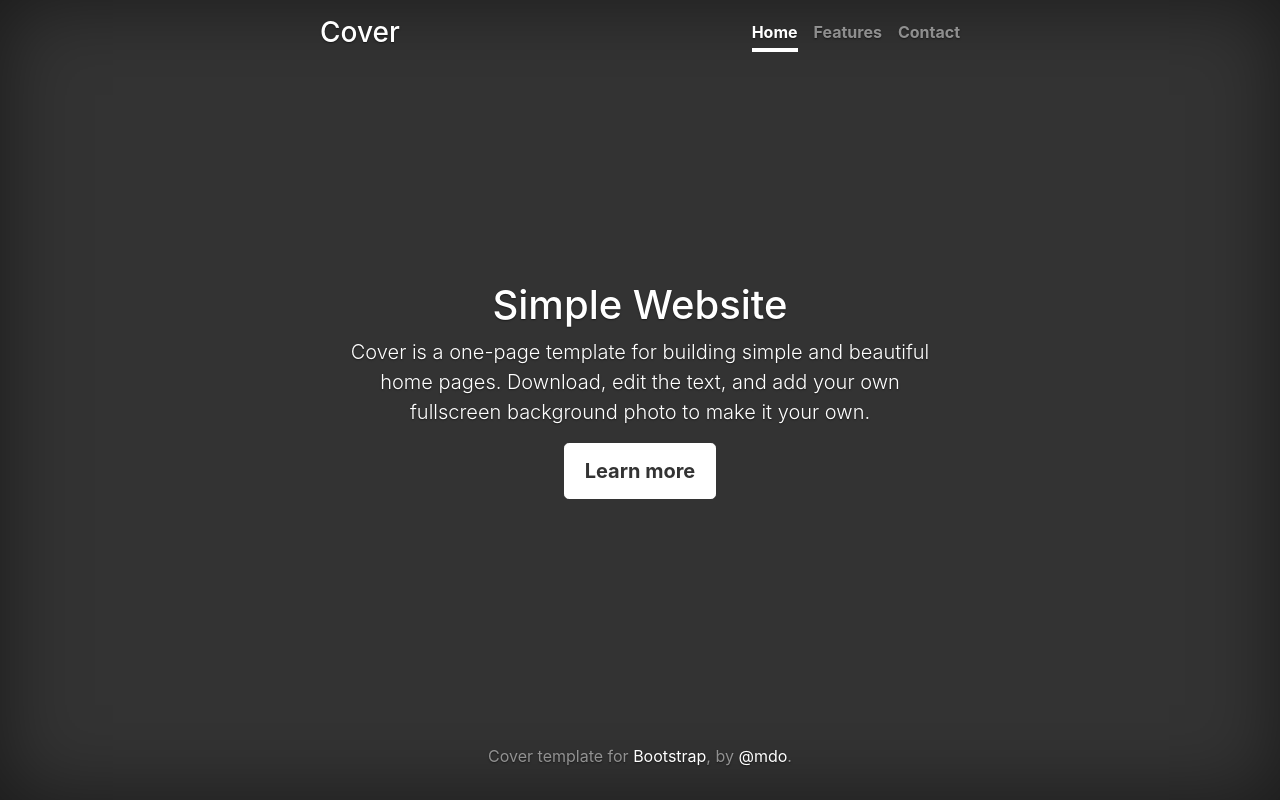
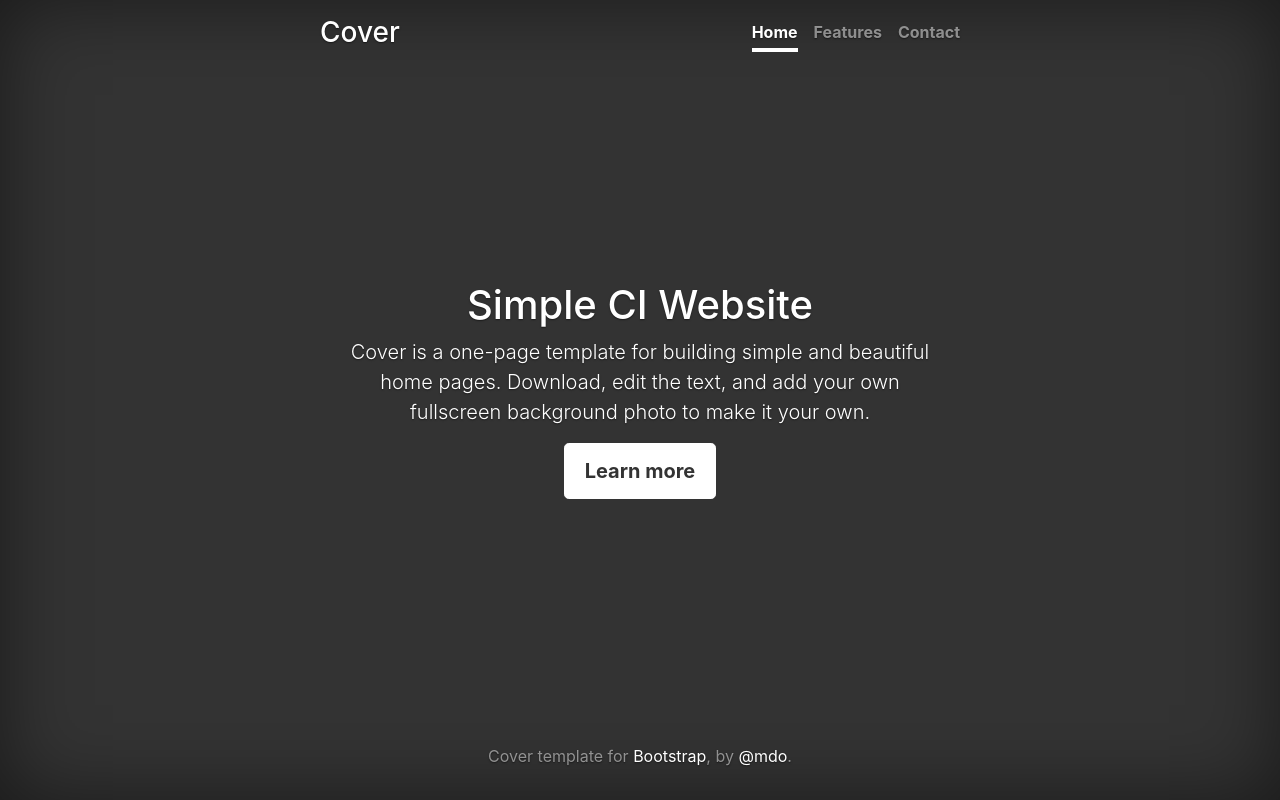
Before and after one commit to chaithra-01/simplewebsite, a plain HTML site: page index.html in a window 1280 px wide. Drawn offline with nearby package versions, Linux system fonts and the light colour scheme.

Commit message:
Modified Title

```diff
--- a/index.html
+++ b/index.html
@@ -34,7 +34,7 @@
       </header>
 
       <main role="main" class="inner cover">
-        <h1 class="cover-heading">Simple Website</h1>
+        <h1 class="cover-heading">Simple CI Website</h1>
         <p class="lead">Cover is a one-page template for building simple and beautiful home pages. Download, edit the text, and add your own fullscreen background photo to make it your own.</p>
         <p class="lead">
           <a href="#" class="btn btn-lg btn-secondary">Learn more</a>
```
